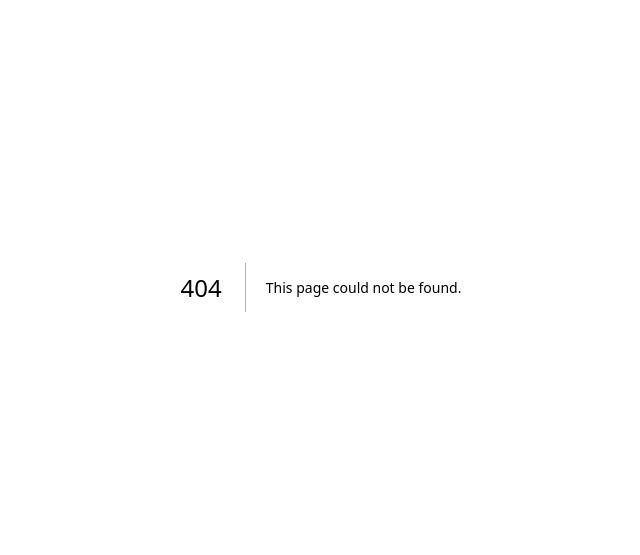
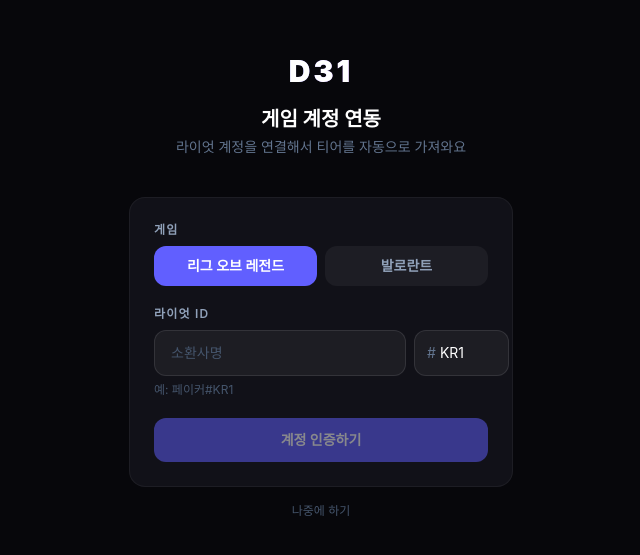
Before and after one commit to D31-Maxverstappen/scrim-platform, a Next.js app: page /onboarding in a window 1280 px wide. Before the commit this address had no page. Shown: the part 113-668 px from the top of the page, without its empty margins (319-959 px from the left). Built offline with nearby package versions, Linux system fonts and the light colour scheme.

Commit message:
feat: Riot API 연동 + 소환사 계정 온보딩 페이지

```diff
--- /dev/null
+++ b/src/app/api/riot/verify/route.ts
@@ -0,0 +1,39 @@
+import { NextRequest, NextResponse } from 'next/server'
+import { getRiotAccount, getLolTier, formatTier } from '@/lib/riot'
+import { createClient } from '@/lib/supabase/server'
+
+export async function POST(req: NextRequest) {
+  const { gameName, tagLine, gameType } = await req.json()
+
+  if (!gameName || !tagLine) {
+    return NextResponse.json({ error: '이름과 태그를 입력해주세요.' }, { status: 400 })
+  }
+
+  const account = await getRiotAccount(gameName, tagLine)
+  if (!account) {
+    return NextResponse.json({ error: '라이엇 계정을 찾을 수 없어요. 이름#태그 형식을 확인해주세요.' }, { status: 404 })
+  }
+
+  let tierStr: string | null = null
+  if (gameType === 'lol') {
+    const tierData = await getLolTier(account.puuid)
+    if (tierData) tierStr = formatTier(tierData.tier, tierData.rank)
+  }
+
+  // Supabase에 저장
+  const supabase = await createClient()
+  const { data: { user } } = await supabase.auth.getUser()
+  if (!user) return NextResponse.json({ error: '로그인이 필요해요.' }, { status: 401 })
+
+  await supabase.from('users').upsert({
+    id: user.id,
+    summoner_name: `${gameName}#${tagLine}`,
+    riot_puuid: account.puuid,
+    riot_gamename: gameName,
+    riot_tagline: tagLine,
+    game_type: gameType,
+    tier: tierStr,
+  }, { onConflict: 'id' })
+
+  return NextResponse.json({ success: true, account, tier: tierStr })
+}
--- a/src/app/login/page.tsx
+++ b/src/app/login/page.tsx
@@ -34,7 +34,7 @@
       if (error) {
         setError(error.message === 'Invalid login credentials' ? '이메일 또는 비밀번호가 틀렸어요.' : error.message)
       } else {
-        router.replace('/dashboard')
+        router.replace('/onboarding')
       }
     }
 
--- /dev/null
+++ b/src/app/onboarding/page.tsx
@@ -0,0 +1,137 @@
+'use client'
+
+import { useState } from 'react'
+import { useRouter } from 'next/navigation'
+
+const GAMES = [
+  { value: 'lol', label: '리그 오브 레전드', tag: 'KR1', placeholder: '소환사명' },
+  { value: 'valorant', label: '발로란트', tag: 'KR1', placeholder: '라이엇 ID' },
+]
+
+export default function OnboardingPage() {
+  const router = useRouter()
+  const [game, setGame] = useState('lol')
+  const [gameName, setGameName] = useState('')
+  const [tagLine, setTagLine] = useState('KR1')
+  const [loading, setLoading] = useState(false)
+  const [error, setError] = useState('')
+  const [result, setResult] = useState<{ account: { gameName: string; tagLine: string }; tier: string | null } | null>(null)
+
+  const handleVerify = async () => {
+    if (!gameName.trim()) return
+    setLoading(true)
+    setError('')
+    setResult(null)
+
+    const res = await fetch('/api/riot/verify', {
+      method: 'POST',
+      headers: { 'Content-Type': 'application/json' },
+      body: JSON.stringify({ gameName: gameName.trim(), tagLine: tagLine.trim(), gameType: game }),
+    })
+    const data = await res.json()
+    setLoading(false)
+
+    if (!res.ok) {
+      setError(data.error)
+    } else {
+      setResult(data)
+    }
+  }
+
+  return (
+    <div className="min-h-screen bg-[#07070b] flex items-center justify-center px-6">
+      <div className="w-full max-w-sm">
+
+        <div className="text-center mb-10">
+          <span className="text-white font-black text-3xl tracking-widest bg-gradient-to-r from-indigo-400 to-purple-400 bg-clip-text text-transparent">D31</span>
+          <h1 className="text-white font-bold text-xl mt-4 mb-1">게임 계정 연동</h1>
+          <p className="text-slate-500 text-sm">라이엇 계정을 연결해서 티어를 자동으로 가져와요</p>
+        </div>
+
+        <div className="bg-[#111118] border border-white/5 rounded-2xl p-6 flex flex-col gap-5">
+
+          {/* 게임 선택 */}
+          <div>
+            <label className="text-slate-400 text-xs font-semibold uppercase tracking-widest block mb-2">게임</label>
+            <div className="grid grid-cols-2 gap-2">
+              {GAMES.map((g) => (
+                <button
+                  key={g.value}
+                  type="button"
+                  onClick={() => { setGame(g.value); setTagLine(g.tag); setResult(null); setError('') }}
+                  className={`py-2.5 rounded-xl text-sm font-semibold transition ${
+                    game === g.value ? 'bg-indigo-500 text-white' : 'bg-white/5 text-slate-400 hover:bg-white/10'
+                  }`}
+                >
+                  {g.label}
+                </button>
+              ))}
+            </div>
+          </div>
+
+          {/* 라이엇 ID 입력 */}
+          <div>
+            <label className="text-slate-400 text-xs font-semibold uppercase tracking-widest block mb-2">라이엇 ID</label>
+            <div className="flex gap-2">
+              <input
+                value={gameName}
+                onChange={(e) => setGameName(e.target.value)}
+                onKeyDown={(e) => e.key === 'Enter' && handleVerify()}
+                placeholder={GAMES.find(g => g.value === game)?.placeholder}
+                className="flex-1 bg-white/5 border border-white/10 rounded-xl px-4 py-3 text-white placeholder-slate-600 focus:outline-none focus:border-indigo-500 transition text-sm"
+              />
+              <div className="flex items-center gap-1 bg-white/5 border border-white/10 rounded-xl px-3">
+                <span className="text-slate-500 text-sm">#</span>
+                <input
+                  value={tagLine}
+                  onChange={(e) => setTagLine(e.target.value)}
+                  className="w-14 bg-transparent text-white text-sm focus:outline-none"
+                />
+              </div>
+            </div>
+            <p className="text-slate-600 text-xs mt-1.5">예: 페이커#KR1</p>
+          </div>
+
+          {error && (
+            <p className="text-red-400 text-sm bg-red-500/10 border border-red-500/20 rounded-xl px-4 py-3">{error}</p>
+          )}
+
+          {result && (
+            <div className="bg-green-500/10 border border-green-500/20 rounded-xl px-4 py-3">
+              <p className="text-green-400 text-sm font-semibold">{result.account.gameName}#{result.account.tagLine}</p>
+              {result.tier ? (
+                <p className="text-slate-300 text-xs mt-0.5">티어: {result.tier}</p>
+              ) : (
+                <p className="text-slate-500 text-xs mt-0.5">언랭 또는 티어 정보 없음</p>
+              )}
+            </div>
+          )}
+
+          <button
+            onClick={handleVerify}
+            disabled={loading || !gameName.trim()}
+            className="w-full bg-indigo-500 hover:bg-indigo-600 disabled:opacity-50 text-white font-bold py-3 rounded-xl transition text-sm"
+          >
+            {loading ? '확인 중...' : result ? '✓ 연동 완료 — 다시 인증하기' : '계정 인증하기'}
+          </button>
+
+          {result && (
+            <button
+              onClick={() => router.replace('/dashboard')}
+              className="w-full bg-white/5 hover:bg-white/10 text-white font-semibold py-3 rounded-xl transition text-sm"
+            >
+              대시보드로 이동 →
+            </button>
+          )}
+        </div>
+
+        <button
+          onClick={() => router.replace('/dashboard')}
+          className="w-full text-center text-slate-600 text-xs mt-4 hover:text-slate-400 transition"
+        >
+          나중에 하기
+        </button>
+      </div>
+    </div>
+  )
+}
--- /dev/null
+++ b/src/lib/riot.ts
@@ -0,0 +1,67 @@
+const RIOT_API_KEY = process.env.RIOT_API_KEY!
+
+export type RiotAccount = {
+  puuid: string
+  gameName: string
+  tagLine: string
+}
+
+export type SummonerTier = {
+  tier: string
+  rank: string
+  lp: number
+  wins: number
+  losses: number
+}
+
+// 라이엇 ID(이름#태그)로 계정 조회
+export async function getRiotAccount(gameName: string, tagLine: string): Promise<RiotAccount | null> {
+  const res = await fetch(
+    `https://asia.api.riotgames.com/riot/account/v1/accounts/by-riot-id/${encodeURIComponent(gameName)}/${encodeURIComponent(tagLine)}`,
+    { headers: { 'X-Riot-Token': RIOT_API_KEY } }
+  )
+  if (!res.ok) return null
+  return res.json()
+}
+
+// LoL 티어 조회 (puuid → summonerId → tier)
+export async function getLolTier(puuid: string): Promise<SummonerTier | null> {
+  // puuid로 소환사 정보
+  const summonerRes = await fetch(
+    `https://kr.api.riotgames.com/lol/summoner/v4/summoners/by-puuid/${puuid}`,
+    { headers: { 'X-Riot-Token': RIOT_API_KEY } }
+  )
+  if (!summonerRes.ok) return null
+  const summoner = await summonerRes.json()
+
+  // 랭크 정보
+  const rankRes = await fetch(
+    `https://kr.api.riotgames.com/lol/league/v4/entries/by-summoner/${summoner.id}`,
+    { headers: { 'X-Riot-Token': RIOT_API_KEY } }
+  )
+  if (!rankRes.ok) return null
+  const ranks: any[] = await rankRes.json()
+  const solo = ranks.find((r) => r.queueType === 'RANKED_SOLO_5x5')
+  if (!solo) return null
+
+  return { tier: solo.tier, rank: solo.rank, lp: solo.leaguePoints, wins: solo.wins, losses: solo.losses }
+}
+
+// 발로란트 티어 조회
+export async function getValorantTier(puuid: string): Promise<SummonerTier | null> {
+  const res = await fetch(
+    `https://kr.api.riotgames.com/val/ranked/v1/leaderboards/by-act/TODO?size=1&startIndex=0`,
+    { headers: { 'X-Riot-Token': RIOT_API_KEY } }
+  )
+  // 발로란트 개인 랭크 API는 별도 승인 필요 - 일단 null 반환
+  return null
+}
+
+export function formatTier(tier: string, rank: string): string {
+  const tierKo: Record<string, string> = {
+    IRON: '아이언', BRONZE: '브론즈', SILVER: '실버', GOLD: '골드',
+    PLATINUM: '플래티넘', EMERALD: '에메랄드', DIAMOND: '다이아몬드',
+    MASTER: '마스터', GRANDMASTER: '그랜드마스터', CHALLENGER: '챌린저',
+  }
+  return `${tierKo[tier] ?? tier} ${rank}`
+}
```
